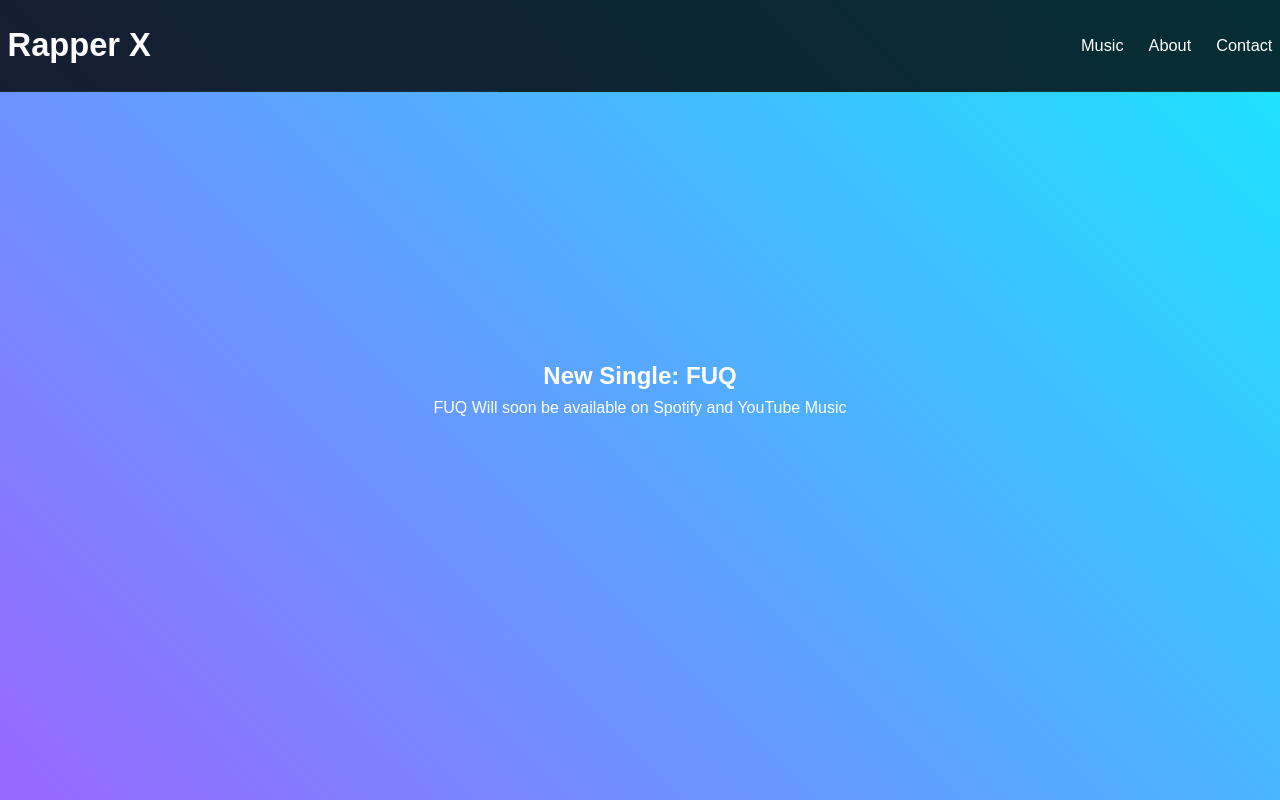
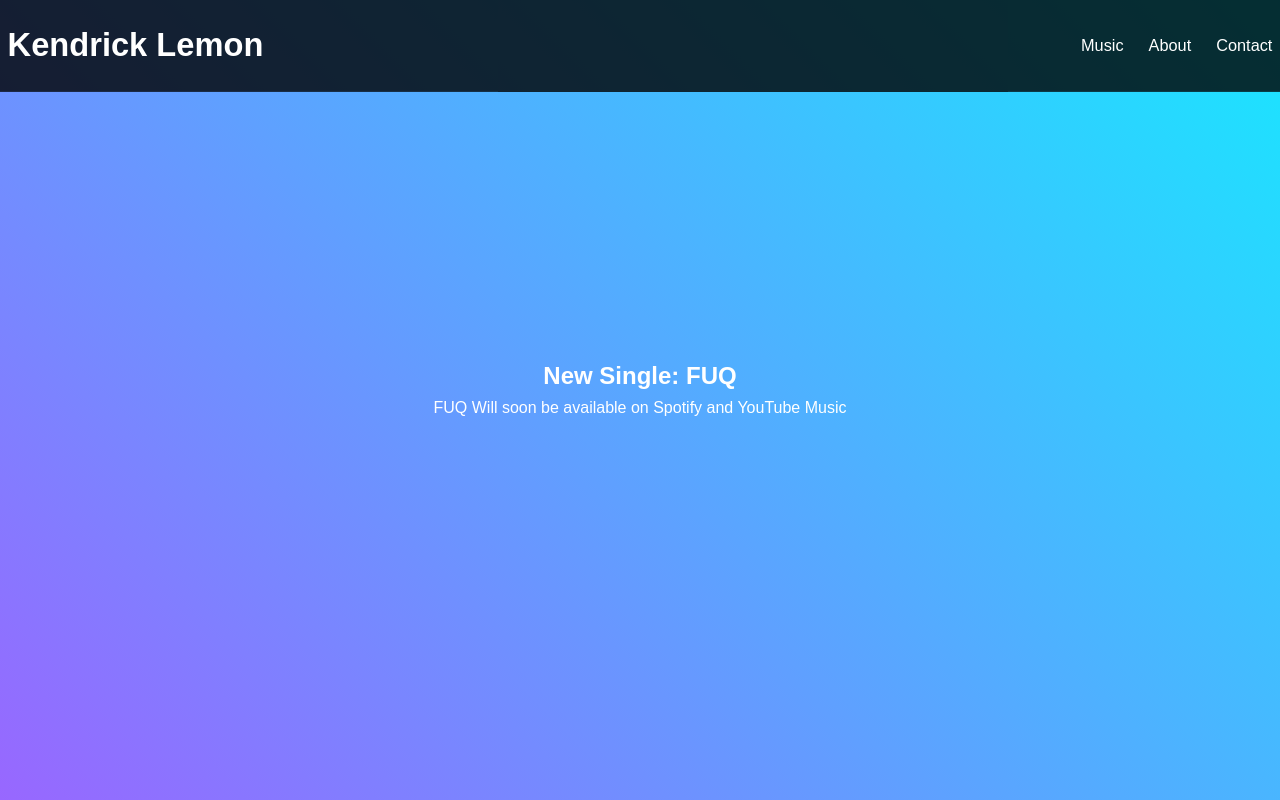
Before and after one commit to jeramiahwilkumson/kadeemfrance, a plain HTML site: page index.html in a window 1280 px wide. Shown: the top 800 px of the page. Drawn offline with Linux system fonts and the light colour scheme.

Commit message:
Update index.html

```diff
--- a/index.html
+++ b/index.html
@@ -9,7 +9,7 @@
 </head>
 <body>
     <header>
-        <h1>Rapper X</h1>
+        <h1>Kendrick Lemon</h1>
         <nav>
             <a href="#music">Music</a>
             <a href="#about">About</a>
```
